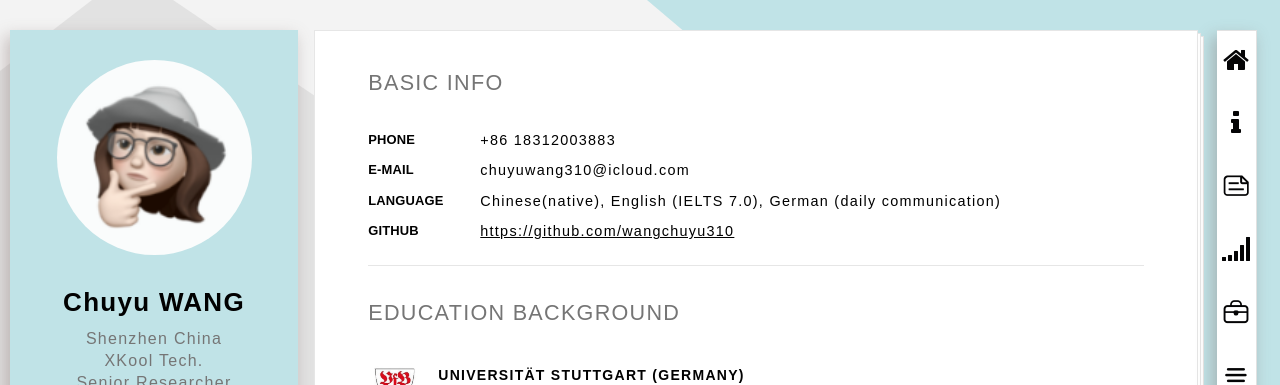
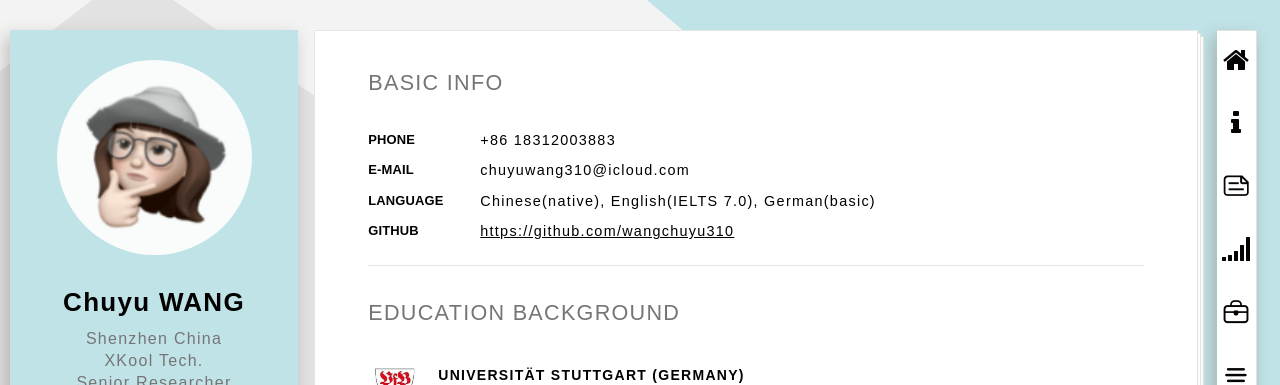
Before and after one commit to wangchuyu310/wangchuyu310.github.io, a Jekyll site: the page built from index.html, in a window 1280 px wide and 900 px high. Shown: the top 385 px of the window. Built offline with Jekyll 4.4.1, drawn with Linux system fonts in a browser that asks for light colours; some web fonts are replaced.

Commit message:
language.

```diff
--- a/_includes/resumer_01-basic.html
+++ b/_includes/resumer_01-basic.html
@@ -12,7 +12,7 @@
         <dd>chuyuwang310@icloud.com</dd>
 
         <dt class="text-upper">language</dt>
-        <dd>Chinese(native), English (IELTS 7.0), German (daily communication)</dd>
+        <dd>Chinese(native), English(IELTS 7.0), German(basic)</dd>
 
         <dt class="text-upper">github</dt>
         <dd><a href="https://github.com/wangchuyu310" target="_blank">https://github.com/wangchuyu310</a></dd>
```
